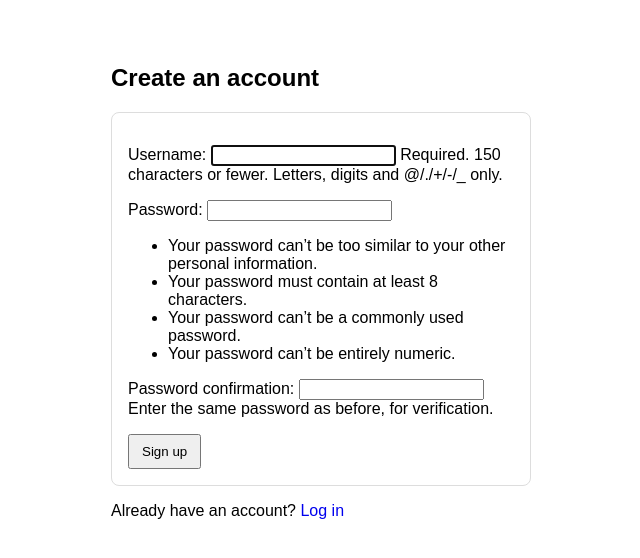
After one commit to aaart45/Fraud_Capstone, a Django app: page /signup/ in a window 1280 px wide. The commit adds this page. Shown: the top 558 px of the page, without its empty margins (319-959 px from the left). Run offline with Django 5.2, Linux system fonts and the light colour scheme; parts of the project's set-up code (start-up, migrations or seed data) failed here and were passed over.

Commit message:
auth: add signup page

```diff
--- a/fraudsite/urls.py
+++ b/fraudsite/urls.py
@@ -1,12 +1,13 @@
 from django.contrib import admin
 from django.urls import path
 from django.contrib.auth import views as auth_views
-from predictor.views import predict_view, form_view, history_view
+from predictor.views import predict_view, form_view, history_view, signup_view
 
 urlpatterns = [
     path("admin/", admin.site.urls),
     path("login/",  auth_views.LoginView.as_view(),  name="login"),
     path("logout/", auth_views.LogoutView.as_view(), name="logout"),
+    path("signup/", signup_view, name="signup"),        # <-- add this
     path("api/predict", predict_view, name="api-predict"),
     path("", form_view, name="home"),
     path("history/", history_view, name="history"),
--- a/predictor/views.py
+++ b/predictor/views.py
@@ -6,6 +6,10 @@ from django.http import JsonResponse
 from django.shortcuts import render
 from django.views.decorators.csrf import csrf_exempt
 from django.contrib.auth.decorators import login_required
+from django.contrib.auth.forms import UserCreationForm
+from django.contrib.auth import login
+from django.shortcuts import redirect
+
 
 
 from .models import Submission  # <-- history uses this
@@ -93,3 +97,13 @@ def form_view(request):
 def history_view(request):
     rows = Submission.objects.order_by("-created_at")[:100]
     return render(request, "predictor/history.html", {"rows": rows})
+def signup_view(request):
+    if request.method == "POST":
+        form = UserCreationForm(request.POST)
+        if form.is_valid():
+            user = form.save()
+            login(request, user)      # auto-login after signup
+            return redirect("home")
+    else:
+        form = UserCreationForm()
+    return render(request, "registration/signup.html", {"form": form})
--- a/templates/registration/login.html
+++ b/templates/registration/login.html
@@ -15,6 +15,8 @@
     {% csrf_token %}
     {{ form.as_p }}
     <button type="submit">Login</button>
+    <p>New here? <a href="{% url 'signup' %}">Create an account</a></p>
+
   </form>
 </body>
 </html>
--- /dev/null
+++ b/templates/registration/signup.html
@@ -0,0 +1,27 @@
+<!doctype html>
+<html>
+<head>
+  <meta charset="utf-8"><title>Sign up</title>
+  <style>
+    body { font-family:sans-serif; max-width:420px; margin:8vh auto; }
+    form { border:1px solid #ddd; padding:16px; border-radius:8px }
+    button { padding:8px 12px }
+    a { text-decoration:none }
+  </style>
+</head>
+<body>
+  <h2>Create an account</h2>
+
+  {% if form.errors %}
+    <p style="color:#b00020">Please fix the errors below.</p>
+  {% endif %}
+
+  <form method="post">
+    {% csrf_token %}
+    {{ form.as_p }}
+    <button type="submit">Sign up</button>
+  </form>
+
+  <p>Already have an account? <a href="{% url 'login' %}">Log in</a></p>
+</body>
+</html>
```
